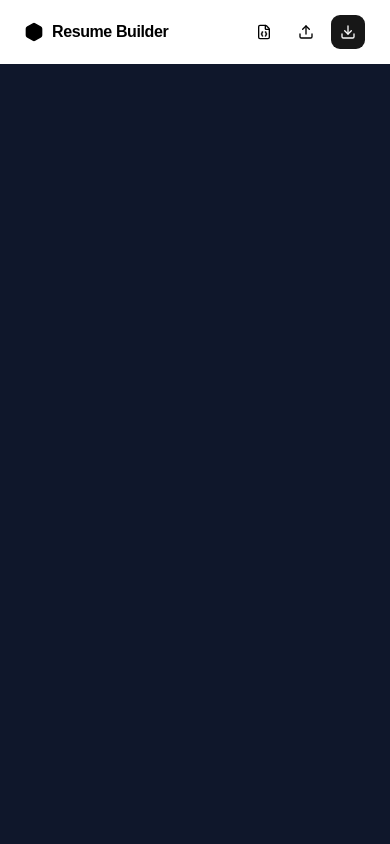
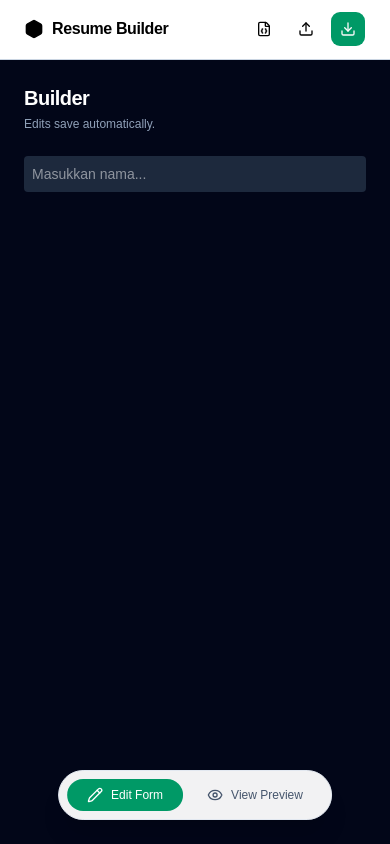
Before and after one commit to dhaboav/resume-builder, a React (Vite) app: page / in a window 390 px wide. Built offline with nearby package versions, Linux system fonts and the light colour scheme.

Commit message:
feat: Responsive resume builder panel

```diff
--- a/src/app/App.tsx
+++ b/src/app/App.tsx
@@ -1,9 +1,11 @@
+import { ViewPanel } from '@/resume-builder/ViewPanel';
 import { Navbar } from '@/shared/components/Navbar';
 
 function App() {
   return (
-    <div className="flex h-screen w-screen flex-col overflow-hidden bg-slate-900">
+    <div className="flex h-screen w-screen flex-col overflow-hidden">
       <Navbar />
+      <ViewPanel />
     </div>
   );
 }
--- a/src/app/index.css
+++ b/src/app/index.css
@@ -5,11 +5,9 @@
 
 @custom-variant dark (&:is(.dark *));
 
-@theme {
-  --color-primary: oklch(59.6% 0.145 163.225);
-}
+@theme inline {
+  --color-primary: var(--primary);
 
-@theme inline {
   --font-heading: var(--font-sans);
   --font-sans: 'Geist Variable', sans-serif;
   --color-sidebar-ring: var(--sidebar-ring);
@@ -36,7 +34,6 @@
   --color-secondary-foreground: var(--secondary-foreground);
   --color-secondary: var(--secondary);
   --color-primary-foreground: var(--primary-foreground);
-  --color-primary: var(--primary);
   --color-popover-foreground: var(--popover-foreground);
   --color-popover: var(--popover);
   --color-card-foreground: var(--card-foreground);
@@ -53,13 +50,14 @@
 }
 
 :root {
-  --background: oklch(1 0 0);
+  --primary: oklch(59.6% 0.145 163.225);
+
+  --background: oklch(0.995 0 0);
   --foreground: oklch(0.145 0 0);
   --card: oklch(1 0 0);
   --card-foreground: oklch(0.145 0 0);
   --popover: oklch(1 0 0);
   --popover-foreground: oklch(0.145 0 0);
-  --primary: oklch(0.205 0 0);
   --primary-foreground: oklch(0.985 0 0);
   --secondary: oklch(0.97 0 0);
   --secondary-foreground: oklch(0.205 0 0);
--- /dev/null
+++ b/src/resume-builder/ViewPanel.tsx
@@ -0,0 +1,30 @@
+import { useViewPanel } from './hooks/useViewPanel';
+import { FormPane } from './ui/FormPane';
+import { MobileNav } from './ui/MobileNav';
+import { PreviewPane } from './ui/PreviewPane';
+
+export function ViewPanel() {
+  const { text, activeTab, setActiveTab, handleTextChange } = useViewPanel();
+
+  // Panel display logic based on the active tab
+  const formDisplay = activeTab === 'edit' ? 'block' : 'hidden lg:block';
+  const previewDisplay = activeTab === 'preview' ? 'flex' : 'hidden lg:flex';
+
+  return (
+    <div className="relative flex h-screen w-screen flex-col overflow-hidden lg:flex-row">
+      {/* Left Panel */}
+      <aside
+        className={`h-full flex-1 overflow-y-auto lg:w-[45%] lg:flex-none lg:border-r lg:border-slate-800 ${formDisplay}`}
+      >
+        <FormPane text={text} onTextChange={handleTextChange} />
+      </aside>
+
+      {/* Right Panel (Preview) */}
+      <main className={`h-full flex-1 flex-col overflow-hidden bg-slate-100 ${previewDisplay}`}>
+        <PreviewPane text={text} />
+      </main>
+
+      <MobileNav activeTab={activeTab} onTabChange={setActiveTab} />
+    </div>
+  );
+}
--- /dev/null
+++ b/src/resume-builder/hooks/useViewPanel.ts
@@ -0,0 +1,19 @@
+import { useState } from 'react';
+
+export type TabMode = 'edit' | 'preview';
+
+export function useViewPanel() {
+  const [text, setText] = useState<string>('');
+  const [activeTab, setActiveTab] = useState<TabMode>('edit');
+
+  const handleTextChange = (value: string) => {
+    setText(value);
+  };
+
+  return {
+    text,
+    activeTab,
+    setActiveTab,
+    handleTextChange,
+  };
+}
--- /dev/null
+++ b/src/resume-builder/ui/FormPane.tsx
@@ -0,0 +1,25 @@
+import React from 'react';
+
+interface FormPaneProps {
+  text: string;
+  onTextChange: (value: string) => void;
+}
+
+export const FormPane: React.FC<FormPaneProps> = ({ text, onTextChange }) => {
+  return (
+    <div className="flex h-full flex-col bg-slate-950 p-6">
+      <header className="mb-6">
+        <h1 className="text-xl font-bold tracking-tight text-white">Builder</h1>
+        <p className="mt-1 text-xs text-slate-400">Edits save automatically.</p>
+      </header>
+
+      <input
+        type="text"
+        value={text}
+        onChange={(e) => onTextChange(e.target.value)}
+        className="w-full rounded bg-slate-800 p-2 text-sm text-white outline-none focus:ring-1 focus:ring-blue-500"
+        placeholder="Masukkan nama..."
+      />
+    </div>
+  );
+};
--- /dev/null
+++ b/src/resume-builder/ui/MobileNav.tsx
@@ -0,0 +1,47 @@
+import { Button } from '@/shared/components/ui/button';
+import { Eye, Pencil, type LucideIcon } from 'lucide-react';
+import React from 'react';
+import type { TabMode } from '../hooks/useViewPanel';
+
+interface MobileNavProps {
+  activeTab: TabMode;
+  onTabChange: (tab: TabMode) => void;
+}
+
+interface NavItem {
+  id: TabMode;
+  label: string;
+  Icon: LucideIcon;
+}
+
+const NAV_ITEMS: NavItem[] = [
+  { id: 'edit', label: 'Edit Form', Icon: Pencil },
+  { id: 'preview', label: 'View Preview', Icon: Eye },
+];
+
+const BUTTON_VARIANTS = {
+  active: 'bg-primary text-white hover:bg-primary hover:text-white',
+  inactive: 'bg-transparent text-slate-600',
+};
+
+export const MobileNav: React.FC<MobileNavProps> = ({ activeTab, onTabChange }) => {
+  return (
+    <div className="fixed bottom-6 left-1/2 z-50 -translate-x-1/2 rounded-full border border-slate-200 bg-white/95 p-2 shadow-xl lg:hidden">
+      <div className="flex items-center justify-center gap-1">
+        {NAV_ITEMS.map(({ id, label, Icon }) => (
+          <Button
+            key={id}
+            onClick={() => onTabChange(id)}
+            variant="outline"
+            className={`flex items-center gap-2 rounded-full border-none px-5 py-2.5 text-xs font-medium transition-all ${
+              BUTTON_VARIANTS[activeTab === id ? 'active' : 'inactive']
+            }`}
+          >
+            <Icon className="h-3 w-3" />
+            <span>{label}</span>
+          </Button>
+        ))}
+      </div>
+    </div>
+  );
+};
--- /dev/null
+++ b/src/resume-builder/ui/PreviewPane.tsx
@@ -0,0 +1,15 @@
+import React from 'react';
+
+interface PreviewPaneProps {
+  text: string;
+}
+
+export const PreviewPane: React.FC<PreviewPaneProps> = ({ text }) => {
+  return (
+    <div className="flex flex-1 items-start justify-center overflow-y-auto bg-background p-4">
+      <div className="aspect-[1/1.414] h-full w-full max-w-2xl rounded-xl p-8 text-slate-900 shadow-2xl">
+        <p className="text-lg font-semibold capitalize">{text}</p>
+      </div>
+    </div>
+  );
+};
--- a/src/shared/components/Navbar.tsx
+++ b/src/shared/components/Navbar.tsx
@@ -9,7 +9,7 @@ export function Navbar() {
   ];
 
   return (
-    <nav className="flex h-16 w-full items-center justify-between bg-white px-6 text-black">
+    <nav className="flex h-16 w-full items-center justify-between border-b border-slate-300 bg-white px-6 text-black">
       <div className="flex items-center gap-2">
         <Hexagon className="h-5 w-5 fill-black" />
         <span className="font-semibold tracking-tight">Resume Builder</span>
```
